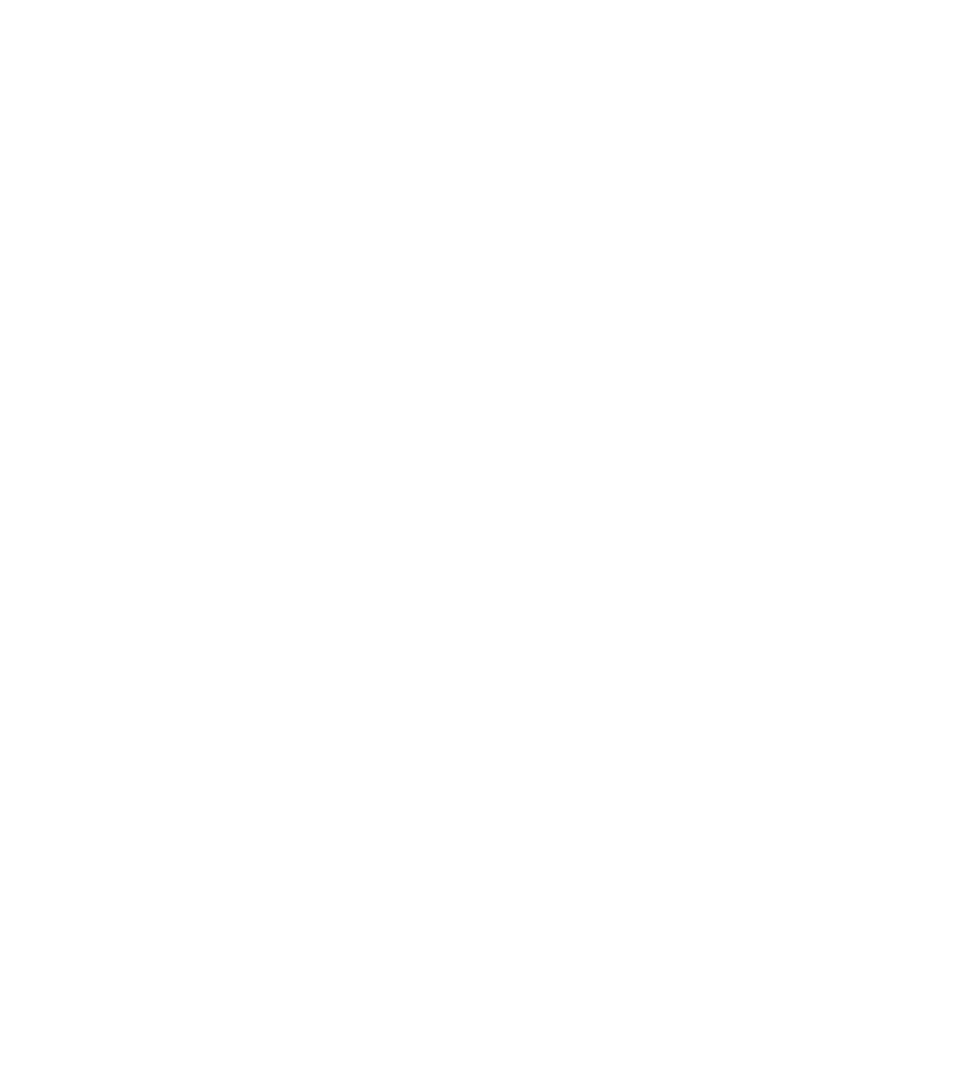
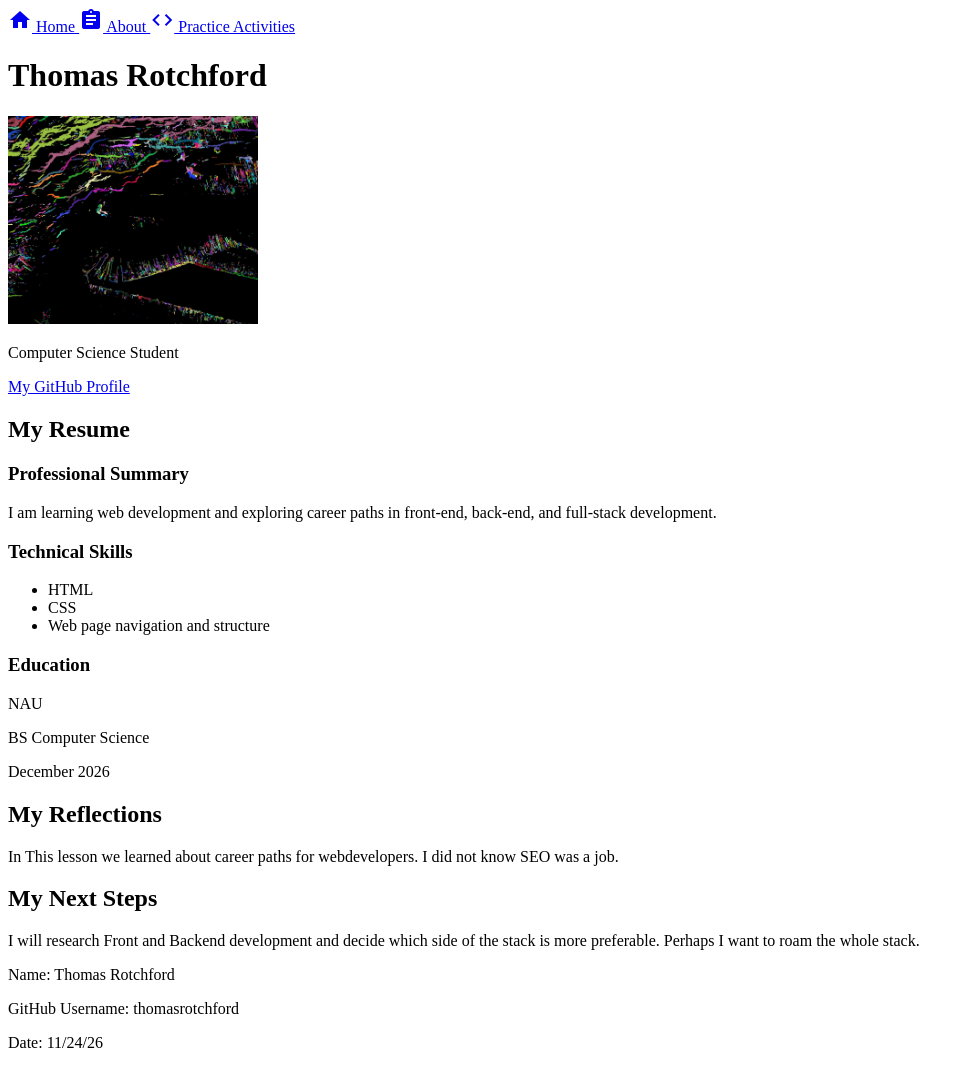
Before and after one commit to thomasrotchford/CIS233DA-Lesson-10-Project, a plain HTML site: page about.html in a window 1280 px wide. Shown: the whole page, without its empty margins (0-974 px from the left). Before the commit the page ends 800 px from the top, so only its background shows below. Drawn offline with Linux system fonts and the light colour scheme.

Commit message:
added images and about

```diff
--- a/about.html
+++ b/about.html
@@ -0,0 +1,100 @@
+<!DOCTYPE html>
+<html lang="en">
+
+<head>
+    <meta charset="UTF-8">
+    <meta name="author" content="Thomas Rotchford">
+    <meta name="description" content="My Resume">
+    <meta name="keywords" content="HTML, CSS, Resume">
+
+    <meta property="og:title" content="Thomas Rotchford">
+    <meta property="og:description" content="My Resume">
+    <meta property="og:type" content="website">
+
+    <title>My Resume</title>
+
+    <link rel="stylesheet" href="css/styles.css">
+    <link href="https://fonts.googleapis.com/icon?family=Material+Icons" rel="stylesheet">
+</head>
+
+<body>
+    <section class="site-navigation">
+        <nav aria-label="Site Navigation">
+            <a href="index.html">
+                <span class="material-icons" aria-hidden="true">home</span> Home
+            </a>
+
+            <a href="about.html">
+                <span class="material-icons" aria-hidden="true">assignment</span> About
+            </a>
+
+            <a href="practice.html">
+                <span class="material-icons" aria-hidden="true">code</span> Practice Activities
+            </a>
+        </nav>
+    </section>
+
+    <header>
+        <h1>Thomas Rotchford</h1>
+        <img src="images/bathy.png" alt="ML Bathymetrical Data" width="250">
+        <p>Computer Science Student</p>
+        <p>
+            <a href="https://github.com/thomasrotchford">
+                My GitHub Profile
+            </a>
+        </p>
+    </header>
+
+    <main id="main-content">
+
+        <section>
+            <h2>My Resume</h2>
+
+            <h3>Professional Summary</h3>
+            <p>
+                I am learning web development and exploring career paths in front-end, back-end, and full-stack development.
+            </p>
+
+            <h3>Technical Skills</h3>
+            <ul>
+                <li>HTML</li>
+                <li>CSS</li>
+                <li>Web page navigation and structure</li>
+            </ul>
+
+            <h3>Education</h3>
+            <p>NAU</p>
+            <p>BS Computer Science</p>
+            <p>December 2026</p>
+
+        </section>
+
+        <section>
+            <h2>My Reflections</h2>
+
+            <p>
+                In This lesson we learned about career paths for webdevelopers. I did not know SEO was a job.
+            </p>
+        </section>
+
+        <section>
+            <h2>My Next Steps</h2>
+
+            <p>
+                I will research Front and Backend development and decide which side of the stack is more preferable. Perhaps I want to roam the whole stack.
+            </p>
+        </section>
+
+    </main>
+
+    <footer>
+        <div class="student-info">
+            <p>Name: Thomas Rotchford</p>
+            <p>GitHub Username: thomasrotchford</p>
+            <p>Date: 11/24/26</p>
+        </div>
+    </footer>
+
+</body>
+
+</html>
```
Also changed, not shown: index.html (+7 -11 lines), images/bathy.png (added).
